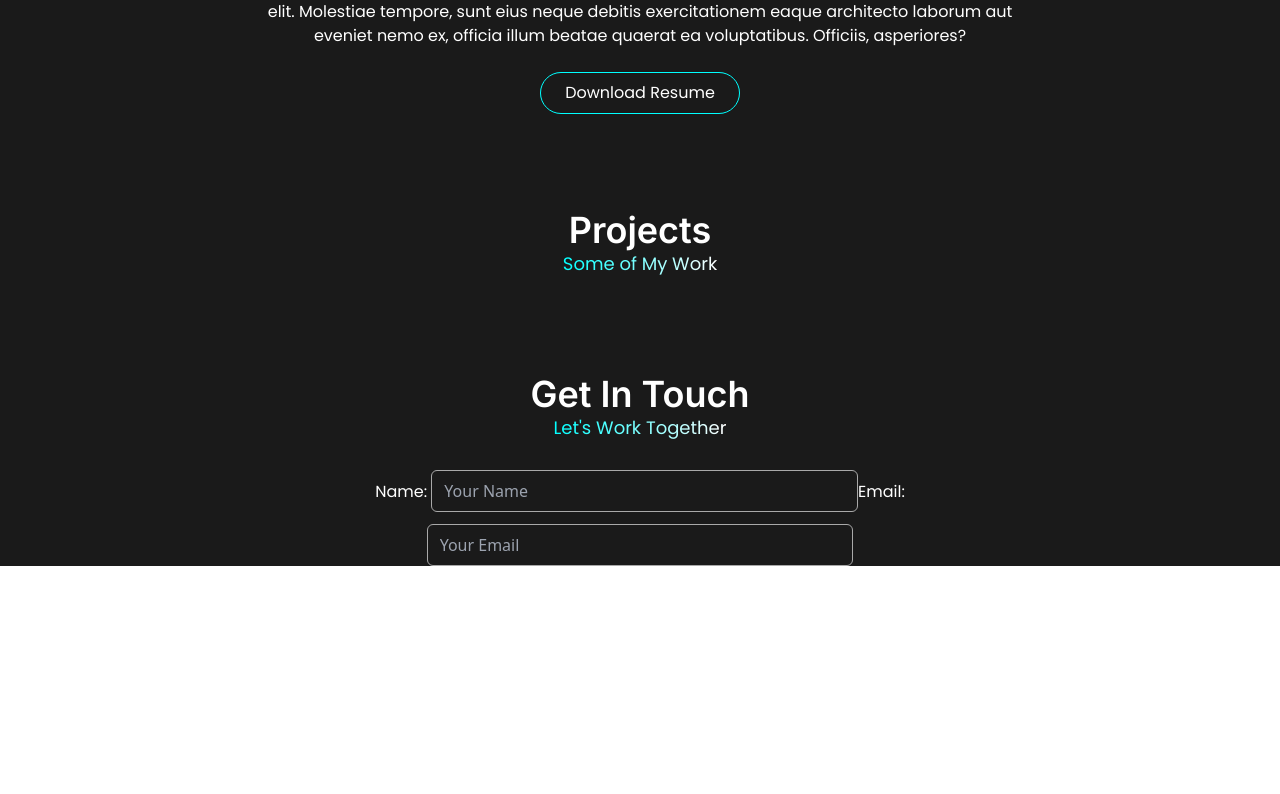
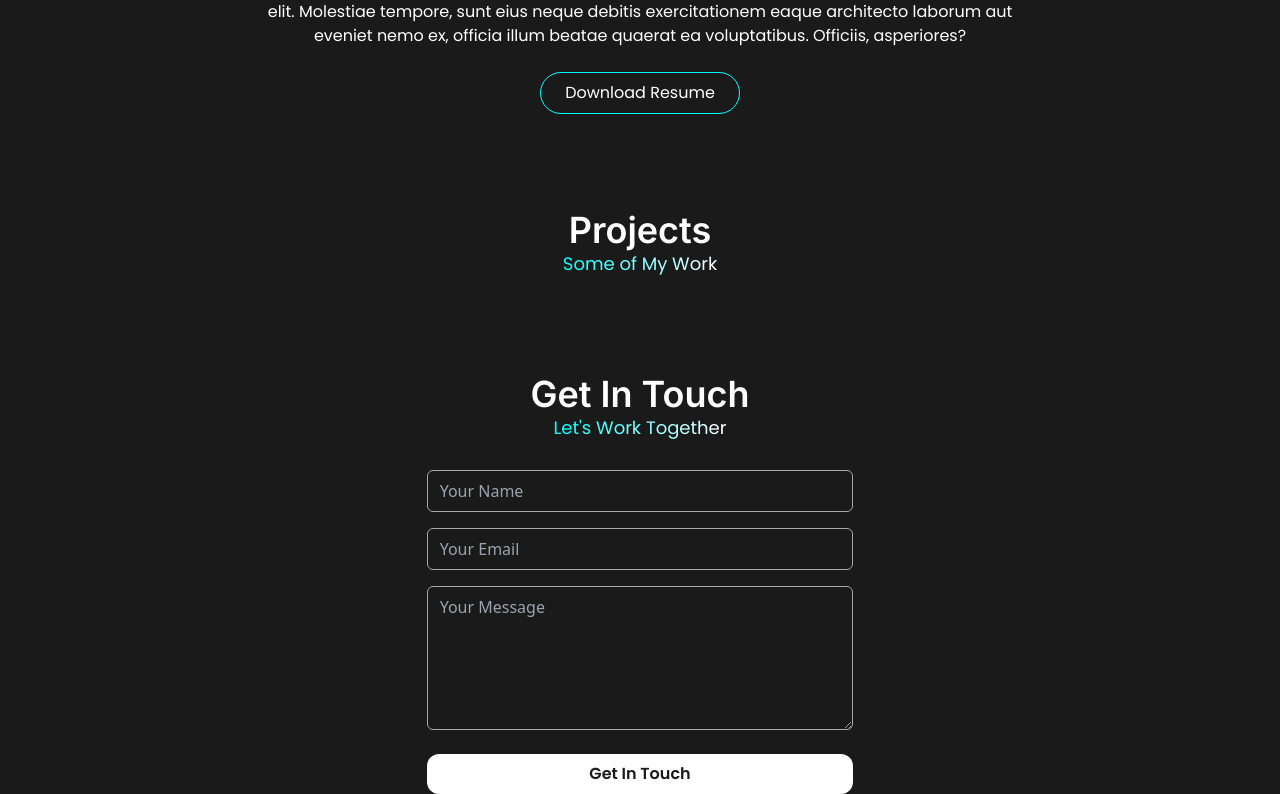
Before and after one commit to OlaiwonAbdullahi/Portfolio-V2, a React (Vite) app: page / in a window 1280 px wide. Shown: the part 898-1692 px from the top of the page. Before the commit the page ends 1464 px from the top, so only its background shows below. Built offline with nearby package versions, Linux system fonts and the light colour scheme.

Commit message:
update Contact.tsx

```diff
--- a/src/components/Contact.tsx
+++ b/src/components/Contact.tsx
@@ -8,29 +8,34 @@ export default function Contact() {
         Let's Work Together
       </span>
 
-      <div className="mt-7 w-2/3 flex flex-col mx-auto">
-        <form action="">
-          <label htmlFor="name" className="text-white font-poppins mb-2">
-            Name:{" "}
-          </label>
-
+      <div className="mt-7 w-full md:w-2/3 flex flex-col mx-auto">
+        <form action="" className="flex flex-col items-center">
           <input
             type="text"
             placeholder="Your Name"
             id="name"
-            className="w-1/2 px-3 py-2 border border-Reserved rounded-md bg-Background mb-3"
+            className="w-full md:w-3/4 lg:w-1/2 px-3 py-2 border border-Reserved rounded-md bg-Background mb-4 text-sm md:text-base"
           />
-          <label htmlFor="name" className="text-white font-poppins mb-2">
-            Email:{" "}
-          </label>
 
           <input
-            type="text"
+            type="email"
             placeholder="Your Email"
-            id="Email"
-            className="w-1/2 px-3 py-2 border border-Reserved rounded-md bg-Background"
+            id="email"
+            className="w-full md:w-3/4 lg:w-1/2 px-3 py-2 border border-Reserved rounded-md bg-Background mb-4 text-sm md:text-base"
+          />
+
+          <textarea
+            placeholder="Your Message"
+            id="message"
+            className="w-full md:w-3/4 lg:w-1/2 h-36 px-3 py-2 border border-Reserved rounded-md bg-Background text-sm md:text-base"
           />
         </form>
+
+        <div className="flex justify-center mt-6">
+          <button className="bg-white text-Background px-6 py-2 rounded-xl font-poppins w-full md:w-3/4 lg:w-1/2 font-semibold text-sm md:text-base">
+            Get In Touch
+          </button>
+        </div>
       </div>
     </div>
   );
```
